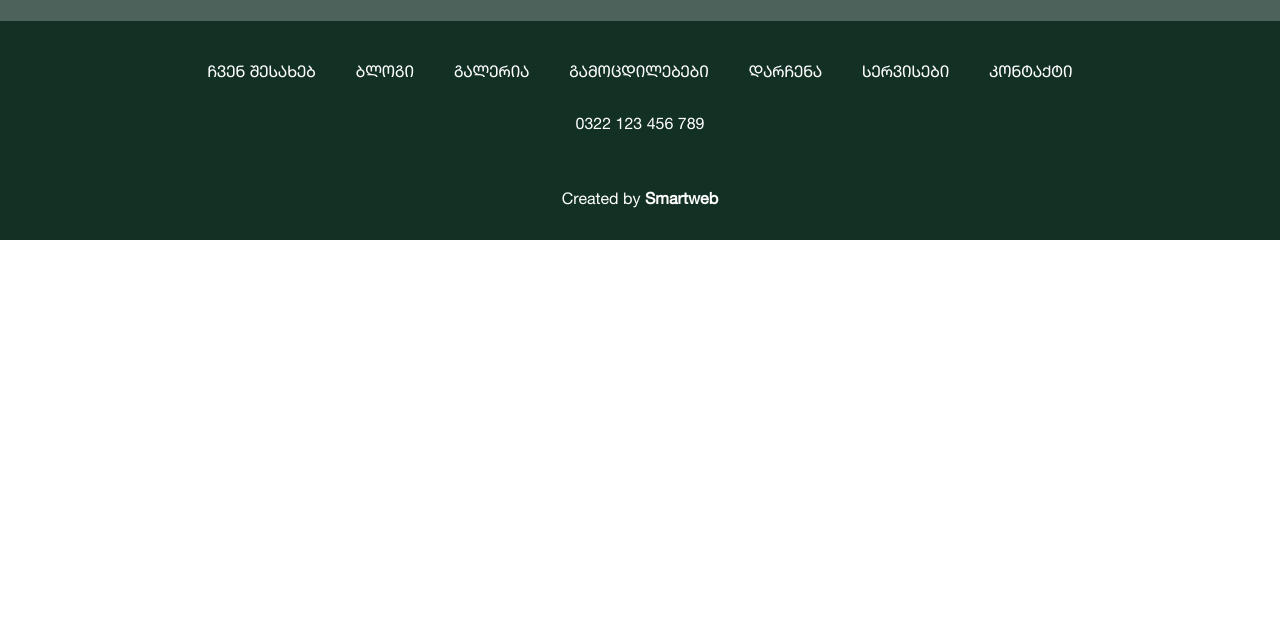
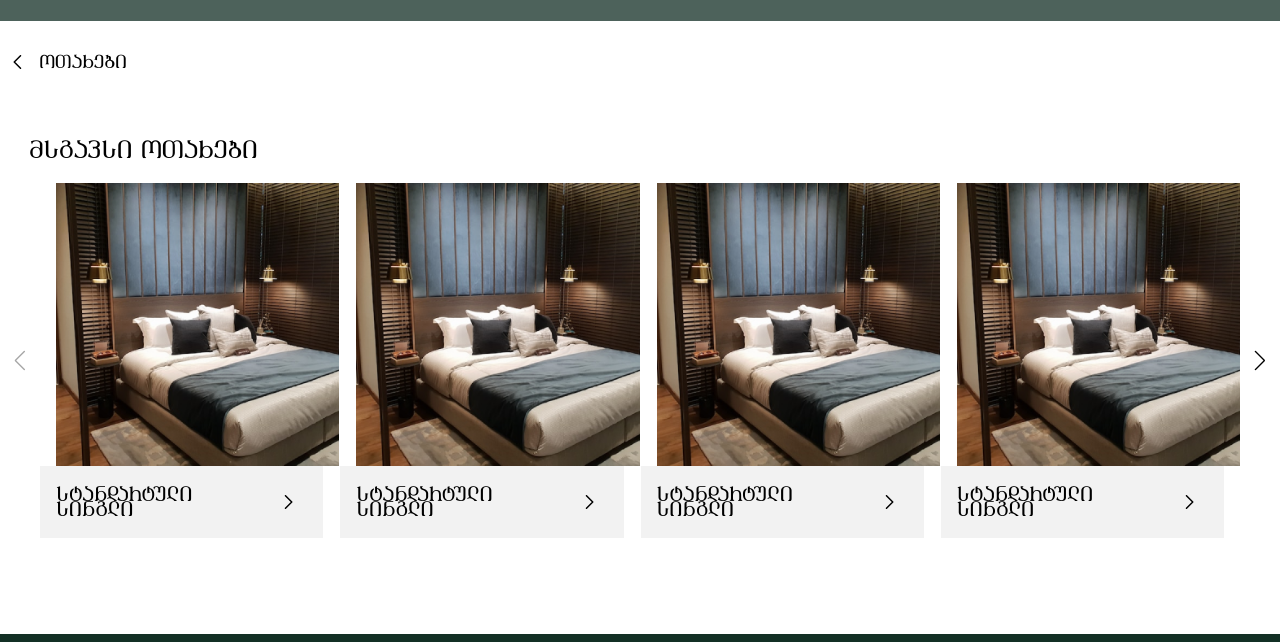
Before and after one commit to alinbrg/tetri-tskaro, a plain HTML site: page rooms-internal.html in a window 1280 px wide. Shown: the part 158-800 px from the top of the page. Drawn offline with Linux system fonts and the light colour scheme; grey boxes are pictures that could not be loaded.

Commit message:
similar rooms desktop done

```diff
--- a/rooms-internal.html
+++ b/rooms-internal.html
@@ -5,6 +5,7 @@
 		<meta http-equiv="X-UA-Compatible" content="IE=edge" />
 		<meta name="viewport" content="width=device-width, initial-scale=1.0" />
 		<title>rooms internal</title>
+		<link rel="stylesheet" href="src/css/swiper-bundle.min.css" />
 		<link rel="stylesheet" href="src/css/style.css" />
 
 		<meta name="description" content="Tetri Tskaro Gardensi" />
@@ -48,6 +49,89 @@
 			</div>
 		</header>
 
+		<main>
+			<section class="rooms-int">
+				<div class="header-container">
+					<a href="rooms.html" class="breadcrumbs">
+						<img src="src/img/icons/arr.svg" alt="" />
+						<h6>oTaxebi</h6>
+					</a>
+				</div>
+				<div class="room-info">
+					<div class="room-slider"></div>
+					<div class="room-description"></div>
+				</div>
+			</section>
+			<section class="similar-rooms">
+				<div class="header-container">
+					<h4 class="similar-rooms-title">msgavsi oTaxebi</h4>
+				</div>
+
+				<div class="similar-slider swiper">
+					<div class="swiper-wrapper">
+						<div class="rooms--card swiper-slide">
+							<img class="card--img" src="./src/img/Rectangle 20.png" alt="" />
+							<a href="rooms-internal.html" class="rooms--desc">
+								<h5>standartuli singli</h5>
+								<img src="./src/img/icons/arr.svg" alt="" />
+							</a>
+						</div>
+						<div class="rooms--card swiper-slide">
+							<img class="card--img" src="./src/img/Rectangle 20.png" alt="" />
+							<a href="rooms-internal.html" class="rooms--desc">
+								<h5>standartuli singli</h5>
+								<img src="./src/img/icons/arr.svg" alt="" />
+							</a>
+						</div>
+						<div class="rooms--card swiper-slide">
+							<img class="card--img" src="./src/img/Rectangle 20.png" alt="" />
+							<a href="rooms-internal.html" class="rooms--desc">
+								<h5>standartuli singli</h5>
+								<img src="./src/img/icons/arr.svg" alt="" />
+							</a>
+						</div>
+						<div class="rooms--card swiper-slide">
+							<img class="card--img" src="./src/img/Rectangle 20.png" alt="" />
+							<a href="rooms-internal.html" class="rooms--desc">
+								<h5>standartuli singli</h5>
+								<img src="./src/img/icons/arr.svg" alt="" />
+							</a>
+						</div>
+						<div class="rooms--card swiper-slide">
+							<img class="card--img" src="./src/img/Rectangle 20.png" alt="" />
+							<a href="rooms-internal.html" class="rooms--desc">
+								<h5>standartuli singli</h5>
+								<img src="./src/img/icons/arr.svg" alt="" />
+							</a>
+						</div>
+						<div class="rooms--card swiper-slide">
+							<img class="card--img" src="./src/img/Rectangle 20.png" alt="" />
+							<a href="rooms-internal.html" class="rooms--desc">
+								<h5>standartuli singli</h5>
+								<img src="./src/img/icons/arr.svg" alt="" />
+							</a>
+						</div>
+						<div class="rooms--card swiper-slide">
+							<img class="card--img" src="./src/img/Rectangle 20.png" alt="" />
+							<a href="rooms-internal.html" class="rooms--desc">
+								<h5>standartuli singli</h5>
+								<img src="./src/img/icons/arr.svg" alt="" />
+							</a>
+						</div>
+						<div class="rooms--card swiper-slide">
+							<img class="card--img" src="./src/img/Rectangle 20.png" alt="" />
+							<a href="rooms-internal.html" class="rooms--desc">
+								<h5>standartuli singli</h5>
+								<img src="./src/img/icons/arr.svg" alt="" />
+							</a>
+						</div>
+					</div>
+					<div class="swiper-button-next"></div>
+					<div class="swiper-button-prev"></div>
+				</div>
+			</section>
+		</main>
+
 		<footer>
 			<div class="footer-container">
 				<div class="footer-nav">
@@ -69,5 +153,8 @@
 				</div>
 			</div>
 		</footer>
+
+		<script src="src/js/swiper-bundle.min.js"></script>
+		<script src="src/js/main.js"></script>
 	</body>
 </html>
--- a/src/css/style.scss
+++ b/src/css/style.scss
@@ -28,6 +28,7 @@ $h2: 4rem;
 $h3: 3.2rem;
 $h4: 2.4rem;
 $h5: 2rem;
+$h6: 1.8rem;
 $text16: 1.6rem;
 $text14: 1.4rem;
 
@@ -84,6 +85,9 @@ h4 {
 h5 {
 	font-size: $h5;
 }
+h6 {
+	font-size: $h6;
+}
 h1,
 h2,
 h3 {
@@ -134,6 +138,7 @@ a {
 	text-align: center;
 	font-feature-settings: "case" on;
 	text-decoration: none;
+	cursor: pointer;
 }
 
 .button-white {
@@ -501,3 +506,52 @@ footer {
 		}
 	}
 }
+
+.breadcrumbs {
+	display: flex;
+	align-items: center;
+	gap: 1.8rem;
+	margin: 3.4rem 0;
+	img {
+		transform: rotate(180deg);
+	}
+}
+.similar-rooms {
+	margin-bottom: 9.6rem;
+	margin-top: 7.2rem;
+	.similar-rooms-title {
+		padding: 0 1.6rem;
+		margin-bottom: 2.4rem;
+	}
+	.similar-slider {
+		max-width: 1544px;
+		width: 100%;
+		margin: auto;
+		padding: 0 4rem;
+		// border-left: 4rem solid white;
+		// border-right: 4rem solid white;
+		.swiper-wrapper {
+			max-width: 100%;
+		}
+		.swiper-button-next,
+		.swiper-button-prev {
+			&::after {
+				color: $black;
+				font-size: 2rem;
+			}
+			height: 100%;
+			top: 2.2rem;
+			bottom: 0;
+			background-color: $white;
+			width: 4rem;
+		}
+		.swiper-button-next {
+			// right: -4rem;
+			right: 0;
+		}
+		.swiper-button-prev {
+			// right: -4rem;
+			left: 0;
+		}
+	}
+}
--- a/src/js/gallery.js
+++ b/src/js/main.js
@@ -58,4 +58,29 @@ function gallerySlider() {
 		});
 	}
 }
-gallerySlider();
+
+function simialrRoomsSlider() {
+	var swiper = new Swiper(".similar-slider", {
+		navigation: {
+			nextEl: ".swiper-button-next",
+			prevEl: ".swiper-button-prev",
+		},
+		breakpoints: {
+			0: {
+				slidesPerView: 1,
+				spaceBetween: 0,
+			},
+			768: {
+				slidesPerView: 2,
+				spaceBetween: 10,
+			},
+			1024: {
+				slidesPerView: 4,
+				spaceBetween: 1,
+			},
+		},
+	});
+}
+
+document.querySelector(".gallery-img") && gallerySlider();
+document.querySelector(".similar-rooms") && simialrRoomsSlider();
```
Also changed, not shown: gallery.html (+1 -1 lines), src/css/style.css, src/css/swiper-bundle.min.css (added), src/css/swiper.min.css (added), src/js/swiper-bundle.min.js (added), 1 other file.
